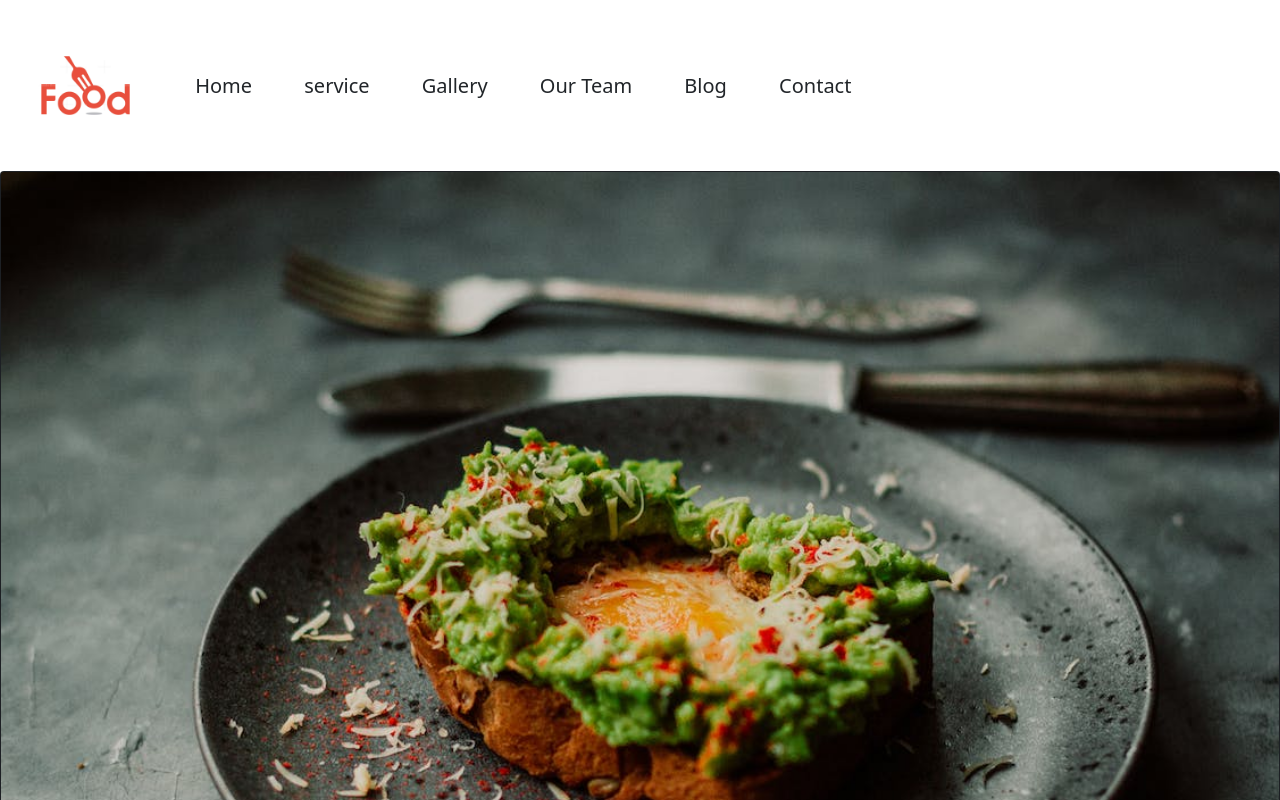
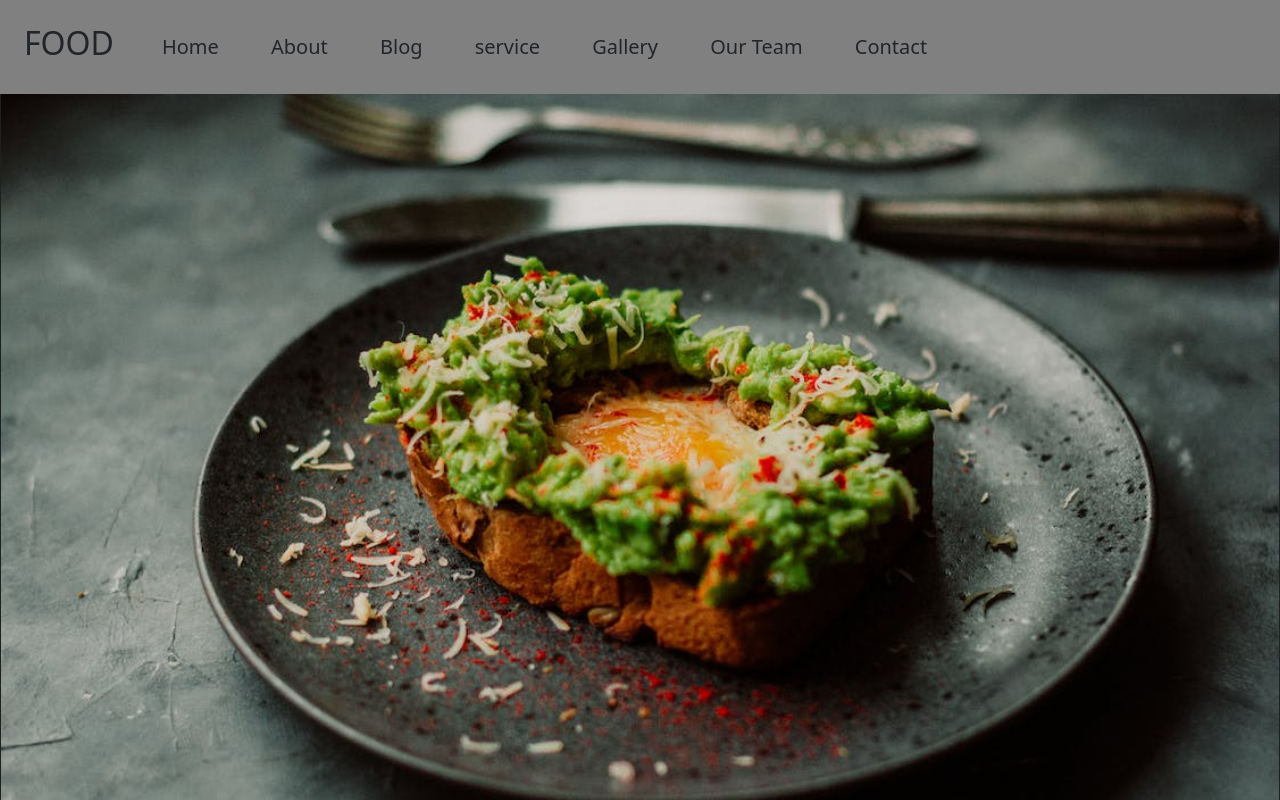
Before and after one commit to Trupti000/restaurant, a plain HTML site: page index.html in a window 1280 px wide. Shown: the top 800 px of the page. Drawn offline with nearby package versions, Linux system fonts and the light colour scheme.

Commit message:
Add files via upload

```diff
--- a/index.html
+++ b/index.html
@@ -13,21 +13,25 @@
 </head>
 
 <body>
-
-    <div class="logo">
+    <div class="fixed-top">
+        <div class="logo" >
             <nav class="d-flex align-items-center p-4">
-            <img src="./logo.jpg" alt="">
+            <h2>FOOD</h2>
                 <div class="right" data-aos="fade-right" data-aos-offset="300" data-aos-easing="ease-in-sine">
-                <a class="text-decoration-none text-dark ms-5" href="">Home</a>
-                <a class="text-decoration-none text-dark ms-5" href="">service</a>
-                <a class="text-decoration-none text-dark ms-5" href="">Gallery</a>
-                <a class="text-decoration-none text-dark ms-5" href="">Our Team</a>
-                <a class="text-decoration-none text-dark ms-5" href="">Blog</a>
-                <a class="text-decoration-none text-dark ms-5" href="">Contact</a>
+                    <a class="text-decoration-none text-dark ms-5" href="#Home">Home</a>
+                    <a class="text-decoration-none text-dark ms-5" href="#About">About</a>
+                    <a class="text-decoration-none text-dark ms-5" href="#Blog">Blog</a>
+                    <a class="text-decoration-none text-dark ms-5" href="#service">service</a>
+                    <a class="text-decoration-none text-dark ms-5" href="#Gallery">Gallery</a>
+                    <a class="text-decoration-none text-dark ms-5" href="#Team">Our Team</a>
+                    <a class="text-decoration-none text-dark ms-5" href="#Contact">Contact</a>
                 </div>
             </nav>
         </div>
-    <div class="hero">
+    </div>
+
+
+    <div class="hero" id="Home">
 
         <div class="row">
             <div class="col-md-12" data-aos="zoom-in-left">
@@ -43,7 +47,7 @@
     </div>
 
 
-    <div class="home">
+    <div class="home" id="Gallery">
         <div class="container">
             <div class="row">
                 <h1 class="card-title">Foodies welcome here...</h1>
@@ -99,7 +103,7 @@
             </div>
         </div>
     </div>
-    <div class="main">
+    <div class="main" id="Blog">
         <div class="container">
             <div class="row">
                 <div class="col-md-8" data-aos="flip-right">
@@ -114,7 +118,7 @@
             </div>
         </div>
     </div>
-    <div class="service">
+    <div class="service" id="service">
         <div class="container">
             <div class="row">
 
@@ -131,7 +135,7 @@
         </div>
     </div>
 
-    <div class="team">
+    <div class="team" id="Team">
         <div class="conatiner">
             <div class="row">
                 <h1>OUR MEMBERS</h1>
@@ -161,7 +165,7 @@
     </div>
 
 
-    <div class="info">
+    <div class="info" id="About">
         <div class="container">
             <div class="row">
                 <div class="col-md-4">
@@ -201,7 +205,7 @@
 
 
     <center>
-        <div class="contact">
+        <div class="contact" id="Contact">
             <div class="row">
 
                 <div class="col-md-4"></div>
@@ -210,7 +214,8 @@
                         <h3>CONTACT US</h3>
                         <div class="mb-3">
                             <label for="exampleInputEmail1" class="form-label">Email address</label>
-                          <input type="email" class="form-control" id="exampleInputEmail1" aria-describedby="emailHelp">
+                            <input type="email" class="form-control" id="exampleInputEmail1"
+                                aria-describedby="emailHelp">
                             <div id="emailHelp" class="form-text">We'll never share your email with anyone else.</div>
                         </div>
                         <div class="mb-3">
--- a/style.css
+++ b/style.css
@@ -90,6 +90,6 @@ img {
     color: rgba(0, 0, 139, 0.359);
 
 }
-.info{
-
+.logo {
+   background-color: grey;
 }
```
Lines whose indentation alone changed are shown as unchanged.
